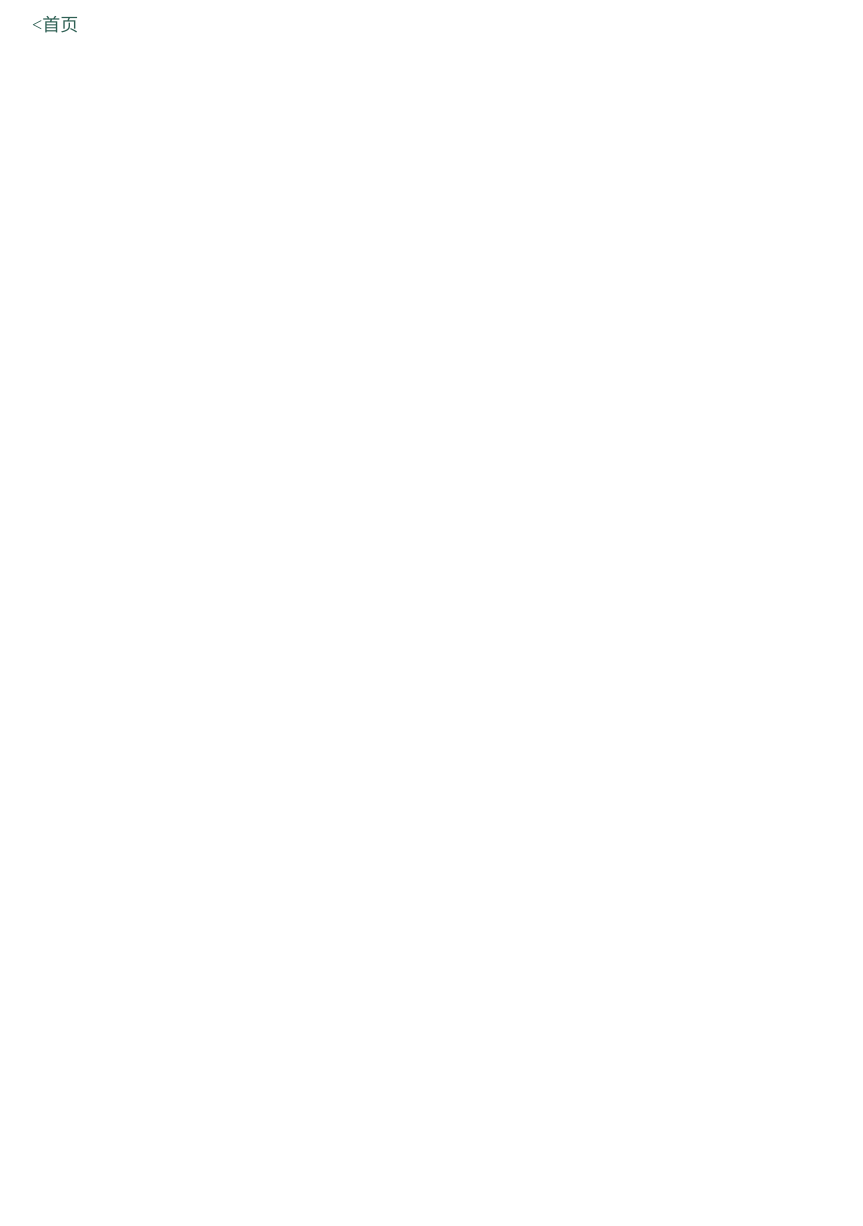
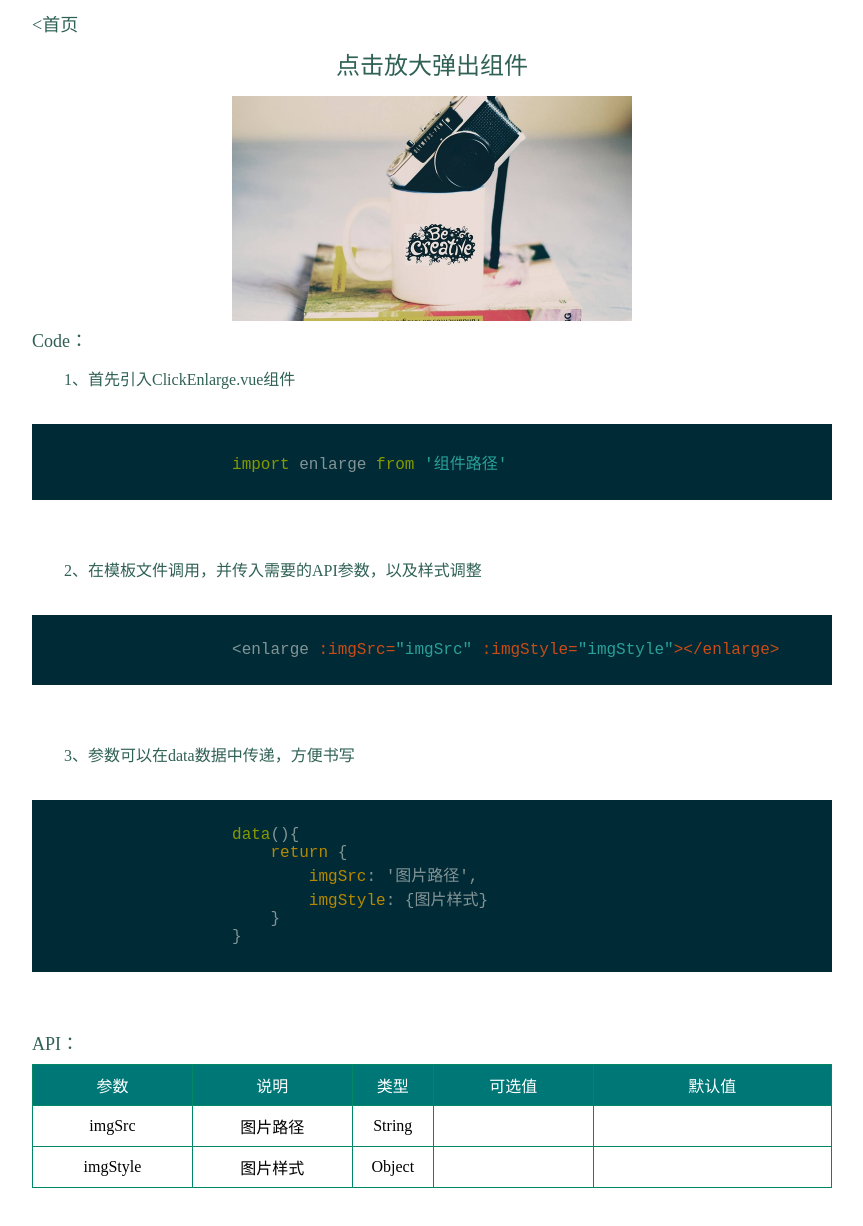
Before and after one commit to yixirumeng/vue-components, a Vue app: page /#/clickEnlarge in a window 1280 px wide. Shown: the whole page, without its empty margins (208-1071 px from the left). Before the commit the page ends 800 px from the top, so only its background shows below. Built offline with nearby package versions, Linux system fonts and the light colour scheme.

Commit message:
新增点击放大弹出组件

```diff
--- /dev/null
+++ b/src/components/ClickEnlarge.vue
@@ -0,0 +1,61 @@
+<template>
+    <div>
+        <img :src="imgSrc" @click="popDisplay" :style="imgStyle">
+        <div class="modal-img" v-if="modalShow" @click="popHide">
+            <img :src="imgSrc">
+        </div>
+    </div>
+</template>
+
+<script>
+    export default{
+        name: 'ClickEnglarge',
+        props: {
+            imgSrc: {
+                type: String,
+                default: ''
+            },
+            imgStyle: {
+                type: Object,
+                default: () => {
+                    return {}
+                }
+            }
+        },
+        data(){
+            return {
+                modalShow: false
+            }
+        },
+        methods: {
+            popDisplay(){
+                this.modalShow = true
+            },
+            popHide(){
+                this.modalShow = false
+            }
+        }
+    }
+</script>
+
+<style lang="scss" scoped>
+.modal-img{
+    position: fixed;
+    top: 0;
+    left: 0;
+    bottom: 0;
+    right: 0;
+    z-index: 99998;
+    background: rgba(0, 0, 0, .3);
+    cursor: pointer;
+    img{
+        display: block;
+        margin: auto;
+        position: absolute;
+        top: 0;
+        left: 0;
+        bottom: 0;
+        right: 0;
+    }
+}
+</style>
--- /dev/null
+++ b/src/components/examples/ClickEnlargeEg.vue
@@ -0,0 +1,86 @@
+<template>
+    <div class="enlarge">
+        <div class="comTitle">点击放大弹出组件</div>
+        <enlarge :imgSrc="imgSrc" :imgStyle="imgStyle"></enlarge>
+        <div class="usage-title">Code：</div>
+        <div class="usage" v-highlight>
+            <div class="usage-intro">1、首先引入ClickEnlarge.vue组件</div>
+            <pre>
+                <code>
+                    {{html1}}
+                </code>
+            </pre>
+            <div class="usage-intro">2、在模板文件调用，并传入需要的API参数，以及样式调整</div>
+            <pre>
+                <code>
+                    {{html2}}
+                </code>
+            </pre>
+            <div class="usage-intro">3、参数可以在data数据中传递，方便书写</div>
+            <pre>
+                <code>
+                    {{html3}}
+                </code>
+            </pre>
+        </div>
+        <div class="usage-title">API：</div>
+        <table>
+            <tr>
+                <th width="20%">参数</th>
+                <th width="20%">说明</th>
+                <th width="10%">类型</th>
+                <th width="20%">可选值</th>
+                <th width="30%">默认值</th>
+            </tr>
+            <tr>
+                <td>imgSrc</td>
+                <td>图片路径</td>
+                <td>String</td>
+                <td></td>
+                <td></td>
+            </tr>
+            <tr>
+                <td>imgStyle</td>
+                <td>图片样式</td>
+                <td>Object</td>
+                <td></td>
+                <td></td>
+            </tr>
+        </table>
+    </div>
+</template>
+
+<script>
+    import enlarge from '@/components/ClickEnlarge.vue'
+    export default{
+        name: 'ClickEnlargeEg',
+        components: {enlarge},
+        data(){
+            return {
+                imgSrc: '../../../src/assets/carousel1.jpg',
+                imgStyle: {
+                    width: '400px',
+                    height: '225px',
+                    display: 'block',
+                    margin: '0 auto',
+                    cursor: 'pointer'
+                },
+                html1: `import enlarge from '组件路径'`,
+                html2: `<enlarge :imgSrc="imgSrc" :imgStyle="imgStyle"></enlarge>`,
+                html3: `data(){
+                        return {
+                            imgSrc: '图片路径',
+                            imgStyle: {图片样式}
+                        }
+                    }`
+            }
+        }
+    }
+</script>
+
+<style lang="scss" scoped>
+.enlarge{
+    width: 800px;
+    margin: 0 auto 40px;
+}
+</style>
--- a/src/components/examples/Home.vue
+++ b/src/components/examples/Home.vue
@@ -10,7 +10,9 @@
             <li>
                 <router-link to="/hoverPop">悬浮弹出组件&nbsp;&nbsp;&gt;&gt;</router-link>
             </li>
-            <li></li>
+            <li>
+                <router-link to="/clickEnlarge">点击放大弹出组件&nbsp;&nbsp;&gt;&gt;</router-link>
+            </li>
         </ul>
     </div>
 </template>
--- a/src/router/index.js
+++ b/src/router/index.js
@@ -4,6 +4,7 @@ import Home from '@/components/examples/Home'
 import CarouselEg from '@/components/examples/CarouselEg'
 import HoverFoldEg from '@/components/examples/HoverFoldEg'
 import HoverPopEg from '@/components/examples/HoverPopEg'
+import ClickEnlargeEg from '@/components/examples/ClickEnlargeEg'
 
 Vue.use(Router)
 
@@ -27,6 +28,11 @@ export default new Router({
             path: '/hoverPop',
             name: 'HoverPopEg',
             component: HoverPopEg
+        },
+        {
+            path: '/clickEnlarge',
+            name: 'ClickEnlargeEg',
+            component: ClickEnlargeEg
         }
     ]
 })
```
